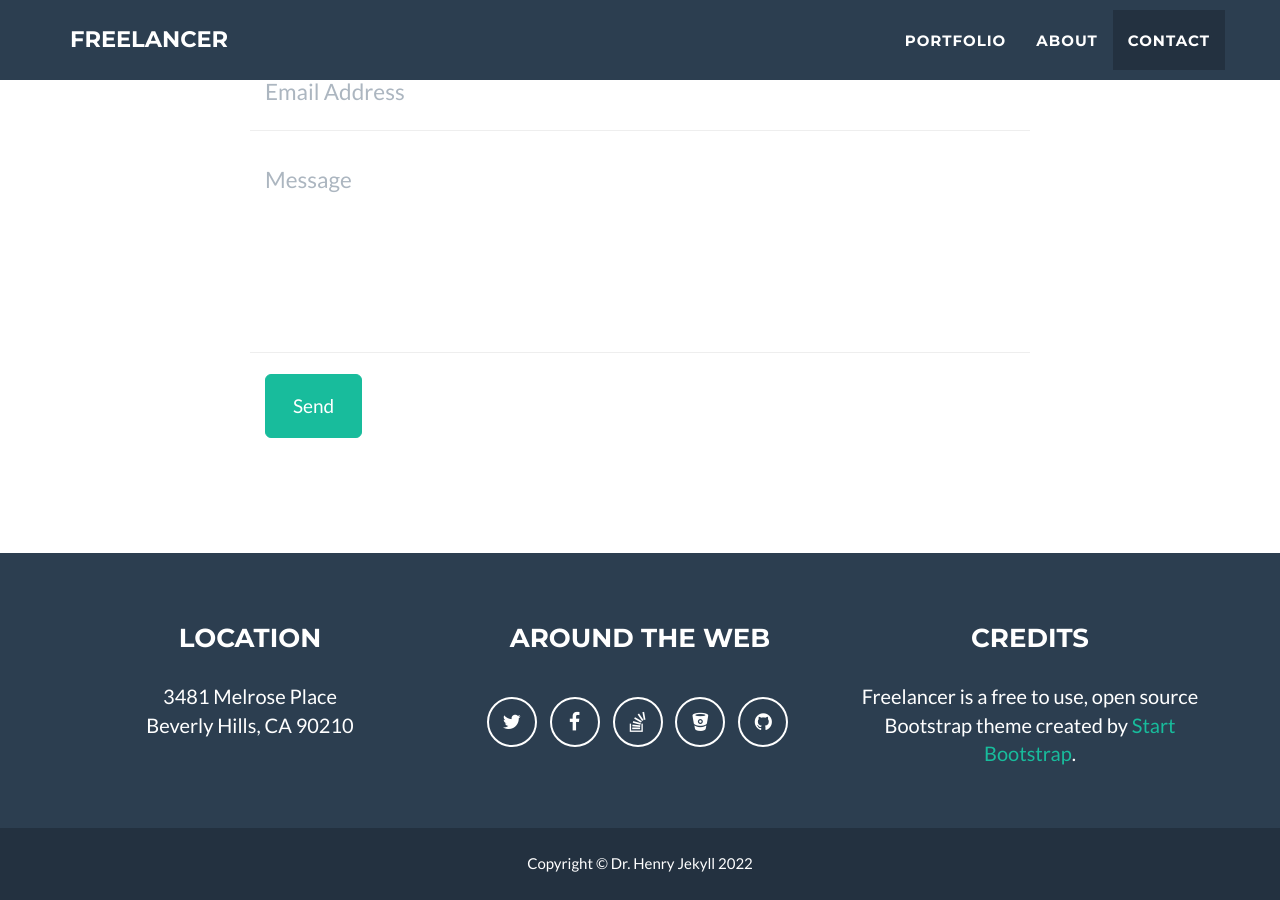
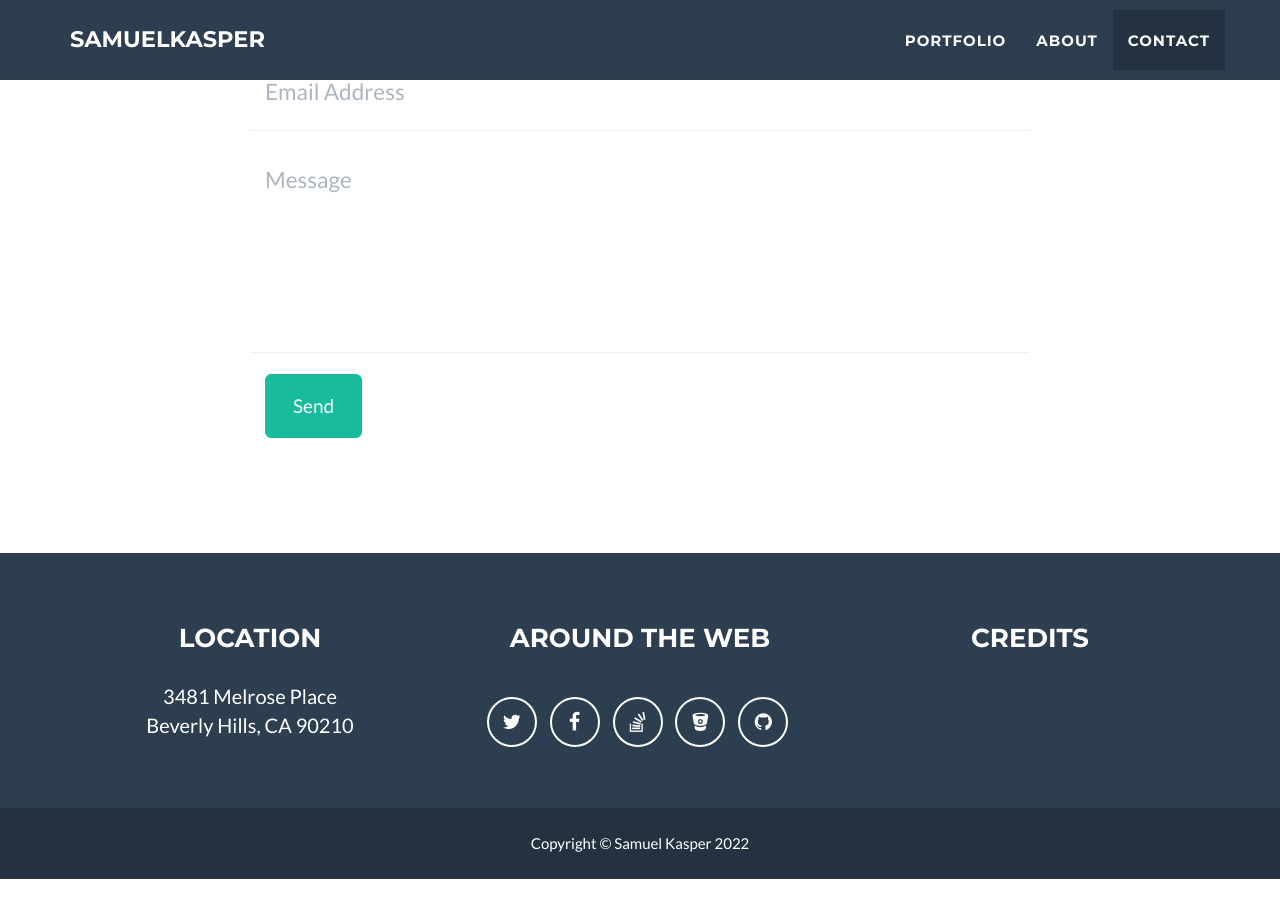
Before and after one commit to SamuelKasper/SamuelKasper.github.io, a Jekyll site: the page built from _posts/2014-07-18-project-1.markdown, in a window 1280 px wide and 900 px high, scrolled down 2492 px. Built offline with Jekyll 4.4.1, drawn with Linux system fonts in a browser that asks for light colours; after the commit the page ends 3371 px from its top, so only the background shows below that; some of the changed text lies outside the part shown.

Commit message:
Update _config.yml

```diff
--- a/_config.yml
+++ b/_config.yml
@@ -1,27 +1,16 @@
 # Site settings
-title: Freelancer
+title: SamuelKasper
 email: your-email@domain.com
-url: https://github.com/jeromelachaud/freelancer-theme
-description: "Write an awesome description for your new site here. You can edit this line in _config.yml. It will appear in your document head meta (for Google search results) and in your feed.xml site description."
-keywords: "your keywords, separated by commas"
+url: https://github.com/SamuelKasper
+description: "Description"
 skills: "Web Developer - Graphic Artist - User Experience Designer"
-meta_author: LastName FirstName
-
-# Google webmaster tools
-google_verify:
-
-# https://ssl.bing.com/webmaster/configure/verify/ownership Option 2 content= goes here
-bing_verify:
+meta_author: Kasper Samuel
 
 # Contact form:
 # - static : pass through formspree.io to validate email sending
 # - disqus : replace contact form by disqus thread
 # - comment the line below if you want to stick with the default PHP contact form
 contact: static
-
-# If you use disqus you need disqus shortname
-# https://help.disqus.com/customer/portal/articles/466208
-disqus_shortname: myshortname
 
 # Color settings (hex-codes without the leading hash-tag)
 color:
@@ -32,7 +21,7 @@ color:
 
 # Footer settings
 footer:
-  copyright: Dr. Henry Jekyll
+  copyright: Samuel Kasper
   location: Location
   social: Around the Web
   credits: Credits
@@ -55,9 +44,6 @@ address:
   - line: 3481 Melrose Place
   - line: Beverly Hills, CA 90210
 
-# Credits content
-credits: 'Freelancer is a free to use, open source Bootstrap theme created by <a href="http://startbootstrap.com">Start Bootstrap</a>.'
-
 # Build settings
 markdown: kramdown
 permalink: pretty
```
